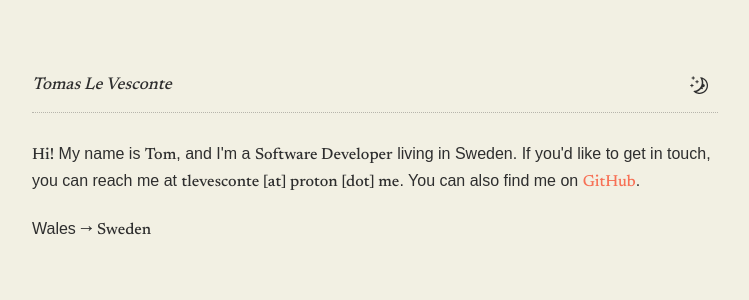
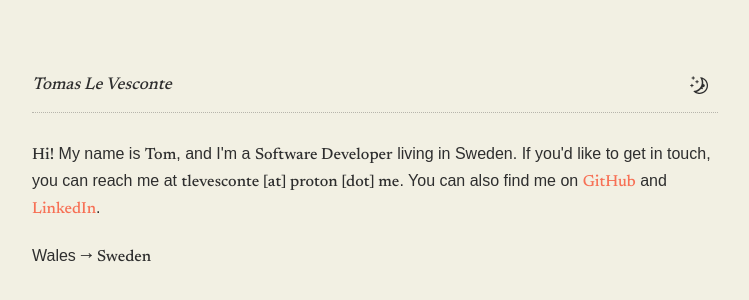
Before and after one commit to levesconte/www, a Next.js app: page / in a window 1280 px wide. Shown: the part 188-488 px from the top of the page, without its empty margins (265-1014 px from the left). Built offline with nearby package versions, Linux system fonts and the light colour scheme; a web font is replaced by a local one.

Commit message:
Add LinkedIn

```diff
--- a/src/app/page.tsx
+++ b/src/app/page.tsx
@@ -31,7 +31,7 @@ export default function Home() {
             Sweden. If you&#39;d like to get in touch, you can reach me at{" "}
             <SpecialText text="tlevesconte [at] proton [dot] me" />. You can
             also find me on{" "}
-            <Hyperlink text="GitHub" href="https://github.com/levesconte" />.
+            <Hyperlink text="GitHub" href="https://github.com/levesconte" /> and <Hyperlink text="LinkedIn" href="https://www.linkedin.com/in/tlevesconte/" />.
           </p>
 
           {/* Location */}
```
